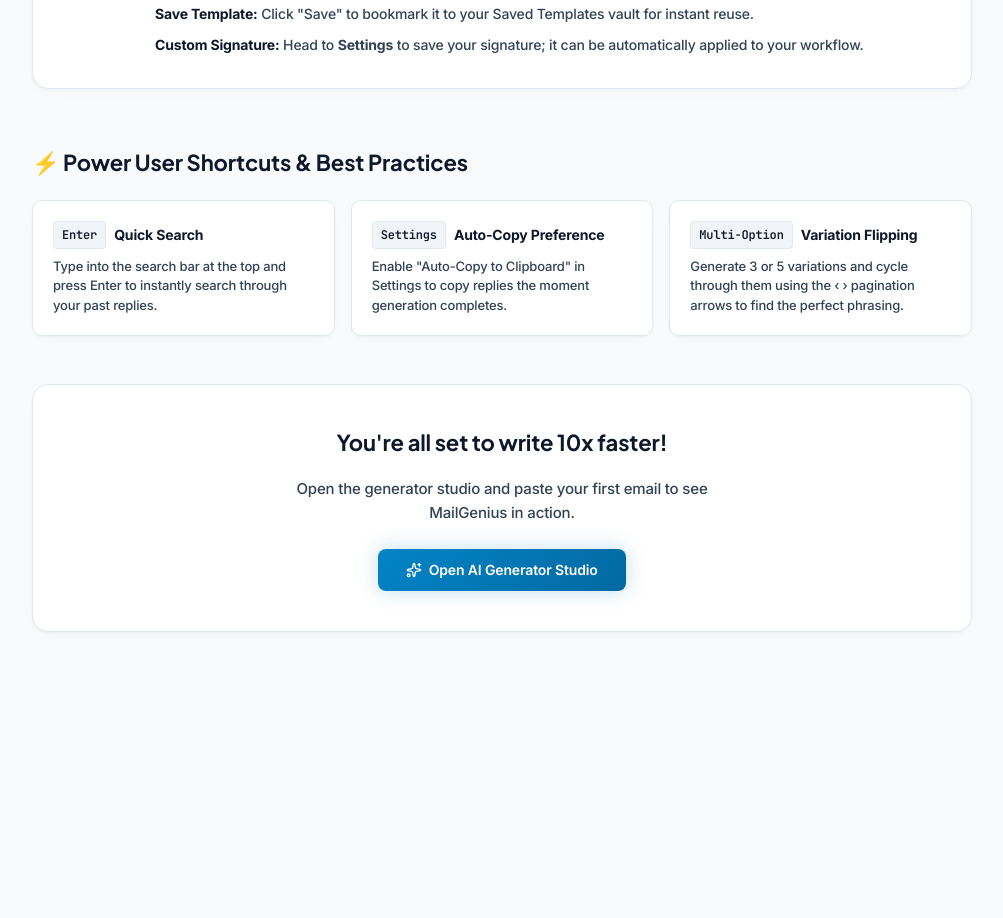
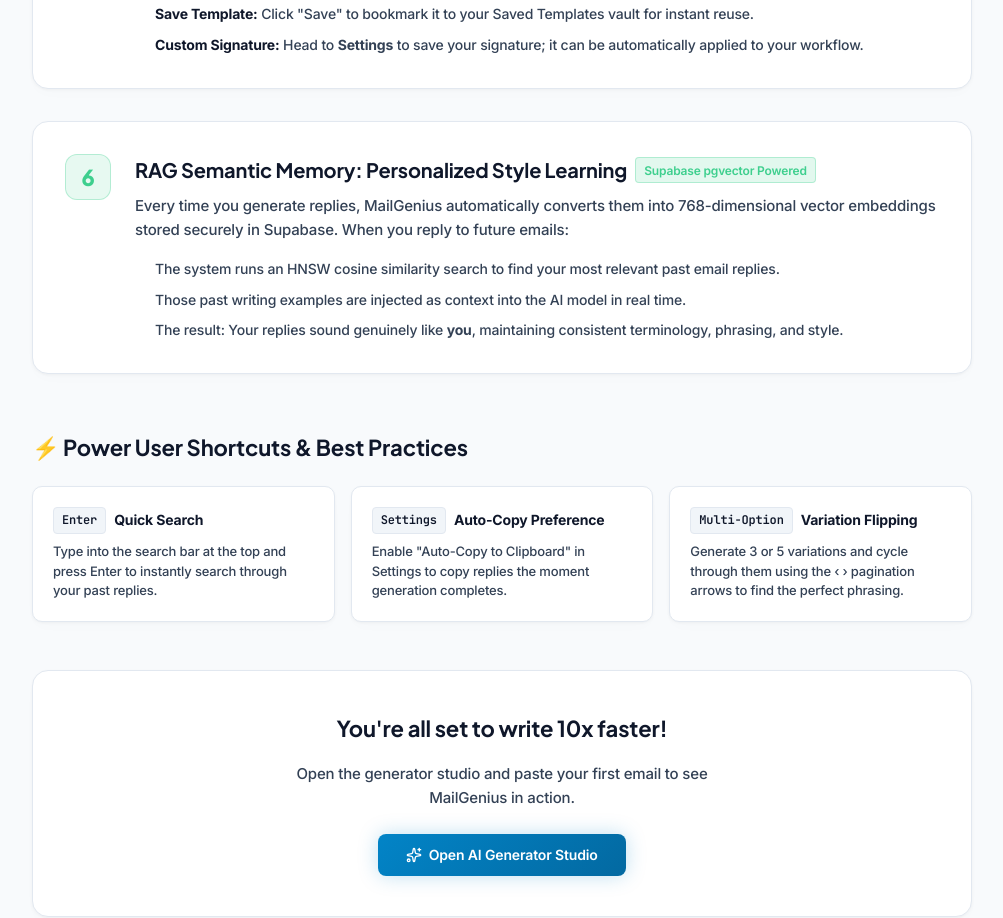
Before and after one commit to Aman5ingh19/MailGenius---AI-Email-Assistant, a Next.js app: page /how-to-use in a window 1280 px wide. Shown: the part 2000-2918 px from the top of the page, without its empty margins (268-1271 px from the left). Before the commit the page ends 2720 px from the top, so only its background shows below. Built offline with nearby package versions, Linux system fonts and the light colour scheme; no server answers.

Commit message:
docs: add Step 6 RAG Semantic Memory to How to Use guide

```diff
--- a/app/how-to-use/page.js
+++ b/app/how-to-use/page.js
@@ -346,6 +346,49 @@
             </div>
           </div>
         </div>
+
+        {/* Step 6 */}
+        <div className="surface" style={{ borderRadius: '16px', padding: '2rem', border: '1px solid var(--border)' }}>
+          <div style={{ display: 'flex', gap: '1.5rem', alignItems: 'flex-start' }}>
+            <div
+              style={{
+                width: '46px',
+                height: '46px',
+                borderRadius: '12px',
+                background: 'rgba(62, 207, 142, 0.12)',
+                color: '#3ECF8E',
+                fontWeight: 800,
+                fontSize: '1.375rem',
+                display: 'flex',
+                alignItems: 'center',
+                justifyContent: 'center',
+                flexShrink: 0,
+                fontFamily: 'var(--font-display)',
+                border: '1px solid rgba(62, 207, 142, 0.3)',
+              }}
+            >
+              6
+            </div>
+            <div style={{ flex: 1 }}>
+              <div style={{ display: 'flex', alignItems: 'center', gap: '0.5rem', marginBottom: '0.5rem', flexWrap: 'wrap' }}>
+                <h2 style={{ fontFamily: 'var(--font-display)', fontSize: '1.25rem', fontWeight: 700, color: 'var(--text)' }}>
+                  RAG Semantic Memory: Personalized Style Learning
+                </h2>
+                <span style={{ fontSize: '0.75rem', background: 'rgba(62, 207, 142, 0.15)', color: '#3ECF8E', padding: '0.15rem 0.5rem', borderRadius: '4px', border: '1px solid rgba(62, 207, 142, 0.3)', fontWeight: 600 }}>
+                  Supabase pgvector Powered
+                </span>
+              </div>
+              <p style={{ color: 'var(--text-muted)', fontSize: '0.9375rem', lineHeight: 1.6, marginBottom: '1rem' }}>
+                Every time you generate replies, MailGenius automatically converts them into 768-dimensional vector embeddings stored securely in Supabase. When you reply to future emails:
+              </p>
+              <ul style={{ paddingLeft: '1.25rem', color: 'var(--text-muted)', fontSize: '0.875rem', display: 'flex', flexDirection: 'column', gap: '0.5rem' }}>
+                <li>The system runs an HNSW cosine similarity search to find your most relevant past email replies.</li>
+                <li>Those past writing examples are injected as context into the AI model in real time.</li>
+                <li>The result: Your replies sound genuinely like <strong>you</strong>, maintaining consistent terminology, phrasing, and style.</li>
+              </ul>
+            </div>
+          </div>
+        </div>
       </div>
 
       {/* ── KEYBOARD SHORTCUTS & PRO TIPS ──────────────────────────── */}
```
